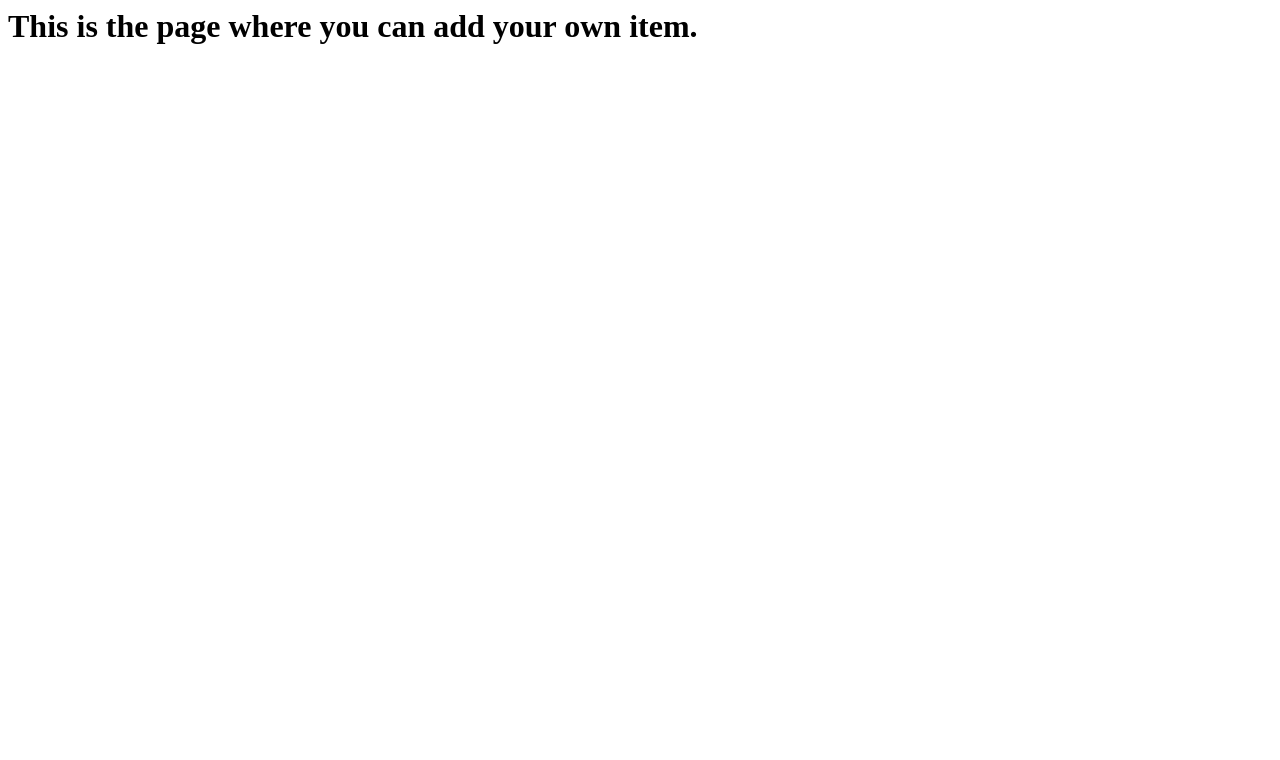
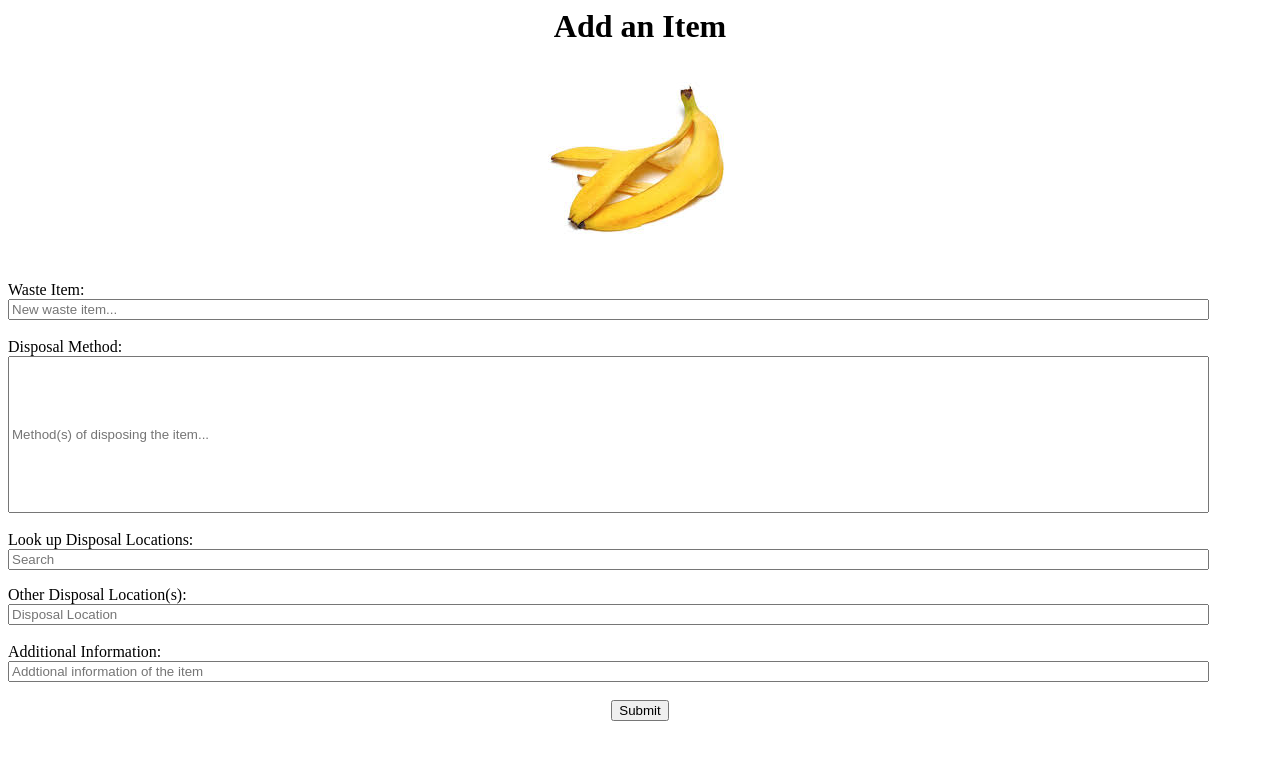
Before and after one commit to keyuka/Waste-Away, a plain HTML site: page add.html in a window 1280 px wide. Drawn offline with Linux system fonts and the light colour scheme.

Commit message:
created an add item page

```diff
--- a/add.html
+++ b/add.html
@@ -1,16 +1,60 @@
-<DOCTYPE HTML>
 <DOCTYPE html>
     <html>
+
     <head>
+        <meta charset="UTF-8">
+        <meta name="viewport" content="width=device-width, initial-scale=1.0">
         <title>Add an Item</title>
+        <link rel="stylesheet" type="text/css" href="style/indexcss.css">
+
+
     </head>
+
     <body>
         <div>
-                    <h1>This is the page where you can add your own item.</h1>
+            <h1 id  = "title">Add an Item</h1>
+            <form>
+                <div>
+                    <img id="image" src="images/banana.jfif">
+                    <br>
+                    <br>
+                    <label>Waste Item:</label>
+                    <br>
+                    <input id="item" type="text" placeholder="New waste item...">
+                </div>
+                <br>
+                <div>
+                    <label>Disposal Method:</label>
+                    <input id="method" type="text" placeholder="Method(s) of disposing the item...">
+                </div>
+                <br>
+                <div>
+                    <form>
+                        <label>Look up Disposal Locations:</label>
+                        <input id="search" type="text" placeholder="Search" aria-label="Search">
+                    </form>
+                </div>
+
+                <div id = "text">
+                    <label>Other Disposal Location(s):</label>
+                    <input id="locations" type="text" placeholder="Disposal Location">
+                </div>
+                <br>
+                <div>
+                    <label>Additional Information:</label>
+                    <input id="addInfo" type="text" placeholder="Addtional information of the item">
+                </div>
+                <br>
+
+           <div id="submitButton">
+            <button type="submit">Submit</button>
+            </div>
+
 
         </div>
 
 
     </body>
+
     </html>
 </DOCTYPE>
--- a/style/indexcss.css
+++ b/style/indexcss.css
@@ -5,7 +5,38 @@
     overflow: auto;
 }
 
+#title{
+    text-align: center;
+}
 
+#image{
+    display: block;
+    margin-left: auto;
+    margin-right: auto;
+    }
+
+#item{
+    width: 95%;
+}
+#method{
+    height: 20%;
+    width: 95%;
+}
+#search{
+
+    width: 95%;
+}
+#locations{
+    width: 95%;
+}
+#addInfo{
+
+    width: 95%;
+}
+
+#submitButton{
+  text-align: center;
+}
 
 
 
```
Also changed, not shown: index.html (+4 -5 lines), results.html (+2 -2 lines), images/banana.jfif (added). Lines whose indentation alone changed are shown as unchanged.
